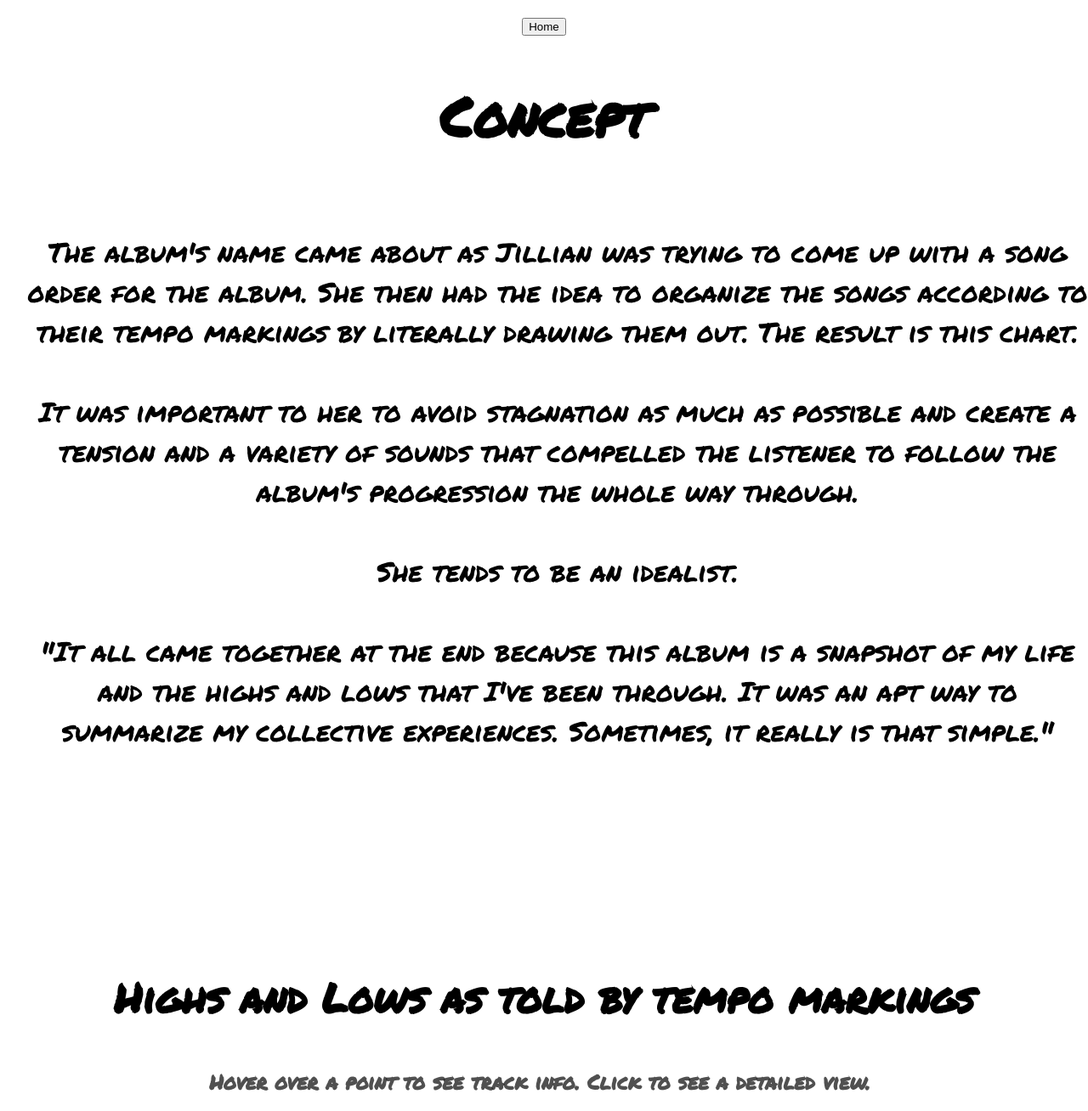
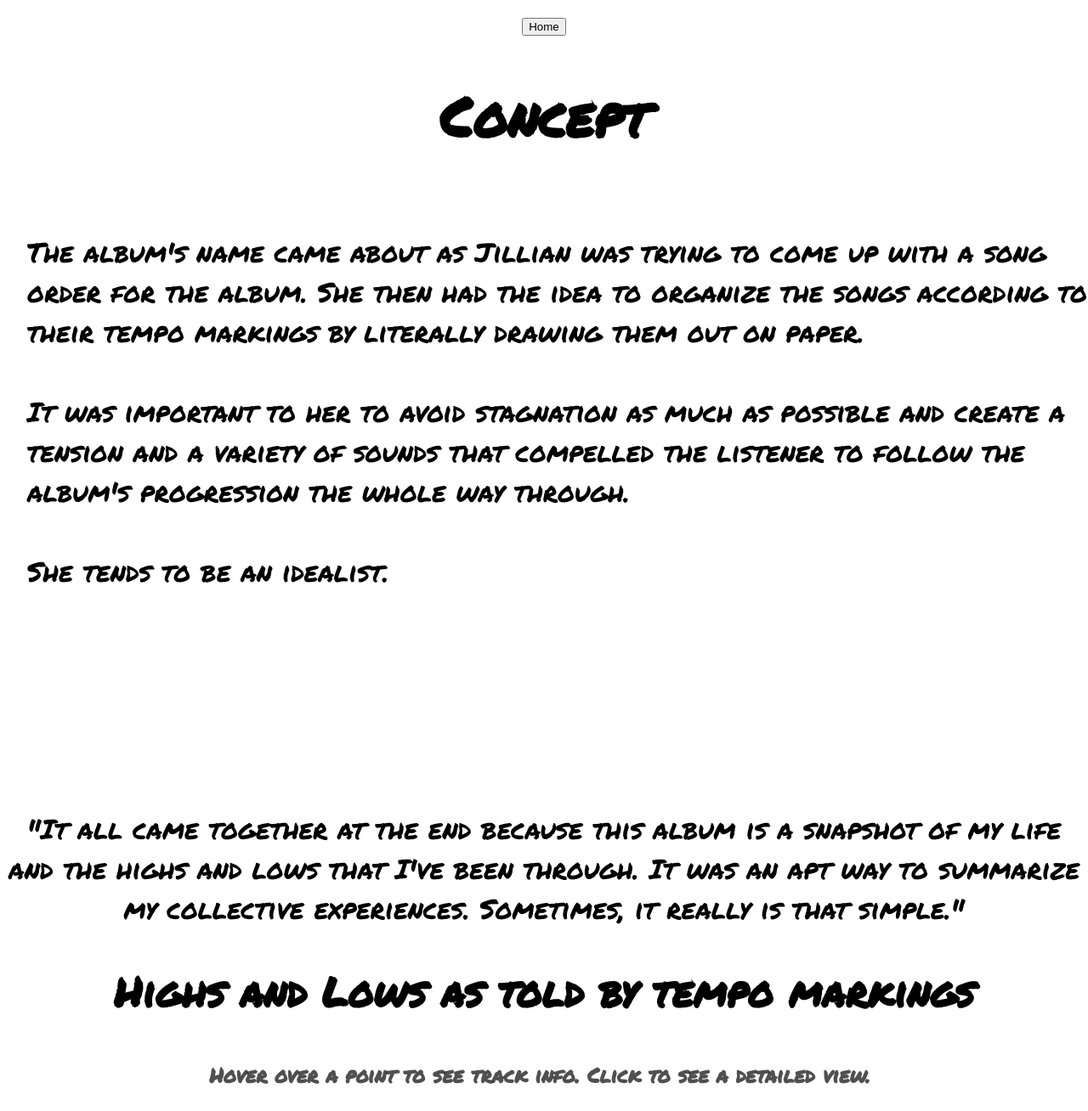
Before and after one commit to jaerodyne/highs-and-lows, a React (Create React App) app: page / in a window 1280 px wide. Shown: the top 1308 px of the page at 85% size. Built offline with nearby package versions, Linux system fonts and the light colour scheme.

Commit message:
Separate quote and content

```diff
--- a/src/components/concept.js
+++ b/src/components/concept.js
@@ -5,15 +5,21 @@ class Concept extends Component {
 	conceptText() {
 		return (
 		  `
-		  	The album's name came about as Jillian was trying to come up with a song order for the album. She then had the idea to organize the songs according to their tempo markings by literally drawing them out. The result is this chart.
+		  	The album's name came about as Jillian was trying to come up with a song order for the album. She then had the idea to organize the songs according to their tempo markings by literally drawing them out on paper.
 
 		  		It was important to her to avoid stagnation as much as possible and create a tension and a variety of sounds that compelled the listener to follow the album's progression the whole way through.
 
 		  		She tends to be an idealist.
-
-		  		"It all came together at the end because this album is a snapshot of my life and the highs and lows that I've been through. It was an apt way to summarize my collective experiences. Sometimes, it really is that simple."
 		  `
 	  )
+	}
+
+	quote(){
+		return (
+			`
+			"It all came together at the end because this album is a snapshot of my life and the highs and lows that I've been through. It was an apt way to summarize my collective experiences. Sometimes, it really is that simple."
+			`
+		)
 	}
 
 	render() {
@@ -21,6 +27,7 @@ class Concept extends Component {
 			<div>
 				<h1>Concept</h1>
 				<p className="concept">{this.conceptText()}</p>
+				<p className="concept-quote">{this.quote()}</p>
 			</div>
 		);
 	}
--- a/src/index.css
+++ b/src/index.css
@@ -37,7 +37,11 @@ pre.lyrics {
 .concept {
   white-space: pre-line;
   margin: 1em 0 0 1em;
-  text-align: center;
+  text-align: left;
   font-family: 'Permanent Marker';
   margin-bottom: 8em;
 }
+
+.concept-quote {
+
+}
```
Also changed, not shown: 1 other file (tests, documents, lock files or other folders).
